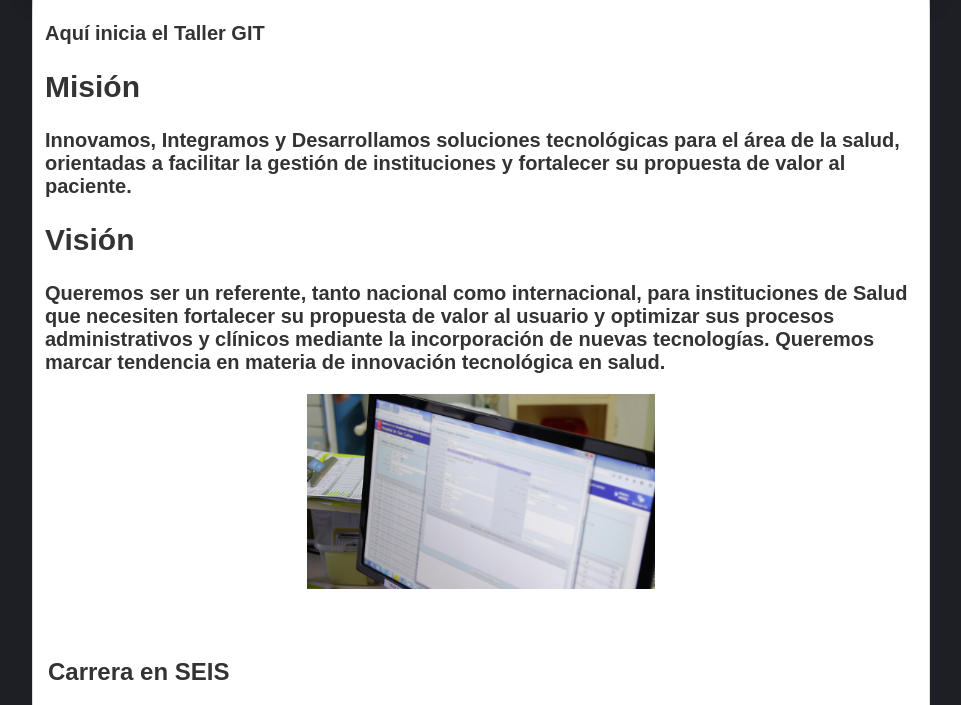
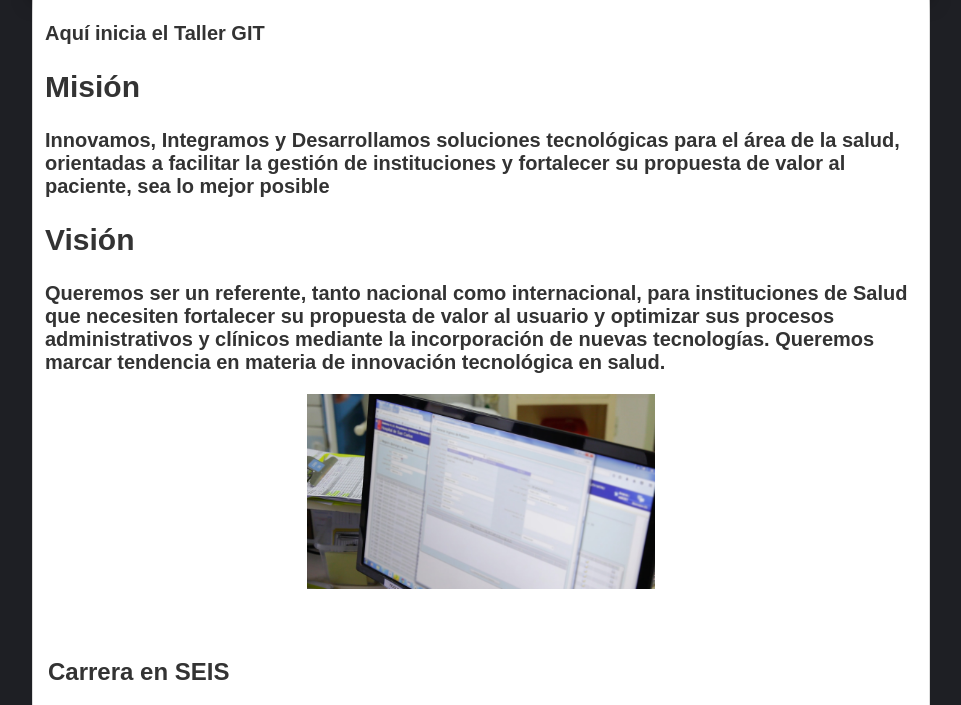
Before and after one commit to ClaudioAngelP/TallerGit, a plain HTML site: page index.html in a window 1280 px wide. Shown: the part 39-744 px from the top of the page, without its empty margins (159-1120 px from the left). Drawn offline with Linux system fonts and the light colour scheme.

Commit message:
cambio en la mision

```diff
--- a/index.html
+++ b/index.html
@@ -15,7 +15,7 @@
                 <h1>Aqu&iacute; inicia el Taller GIT </hl>
                 <div>
                     <h2>Misión</h2>
-                    <p>Innovamos, Integramos y Desarrollamos soluciones tecnológicas para el área de la salud, orientadas a facilitar la gestión de instituciones y fortalecer su propuesta de valor al paciente.</p>
+                    <p>Innovamos, Integramos y Desarrollamos soluciones tecnológicas para el área de la salud, orientadas a facilitar la gestión de instituciones y fortalecer su propuesta de valor al paciente, sea lo mejor posible</p>
                 </div>
                 <div>
                     <h2>Visión</h2>
```
